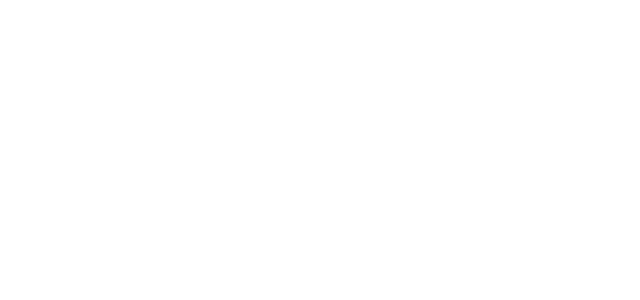
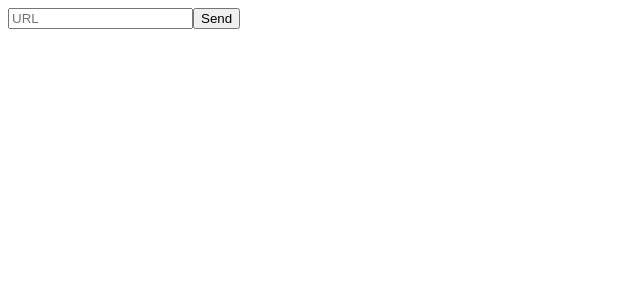
Before and after one commit to ZubalYana/Parsing-platform, a React (Vite) app: page / in a window 1280 px wide. Shown: the top 300 px of the page, without its empty margins (0-640 px from the left). Built offline with nearby package versions, Linux system fonts and the light colour scheme.

Commit message:
send goods data to the server with an input

```diff
--- a/package.json
+++ b/package.json
@@ -10,6 +10,7 @@
     "preview": "vite preview"
   },
   "dependencies": {
+    "axios": "^1.7.9",
     "body-parser": "^1.20.3",
     "cheerio": "^1.0.0",
     "cherio": "^1.0.0-rc.2",
--- a/src/App.jsx
+++ b/src/App.jsx
@@ -1,9 +1,10 @@
 import './App.css'
-
+import AdminInput from './components/AdminInput/AdminInput'
 function App() {
 
   return (
     <>
+    <AdminInput />
     </>
   )
 }
--- /dev/null
+++ b/src/components/AdminInput/AdminInput.jsx
@@ -0,0 +1,12 @@
+import React, { useState } from 'react'
+import './AdminInput.css'
+import axios from 'axios'
+export default function AdminInput() {
+    const [searchName, setSearchName] = useState('')
+  return (
+    <div className='adminForm'>
+        <input type="text" placeholder='URL' onChange={(e) => setSearchName(e.target.value)} />
+        <button onClick={() => axios.post('http://localhost:3000/goodsTargetName', {URL: searchName})}>Send</button>
+    </div>
+  )
+}
```
Also changed, not shown: src/components/AdminInput/AdminInput.css (added), 2 other files (tests, documents, lock files or other folders).
